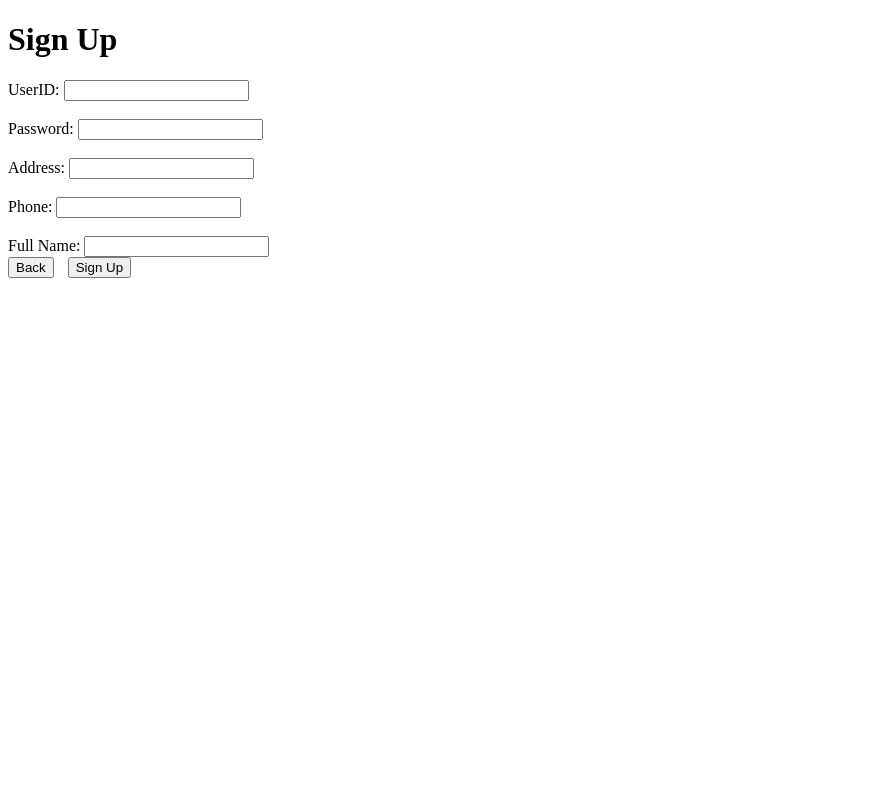
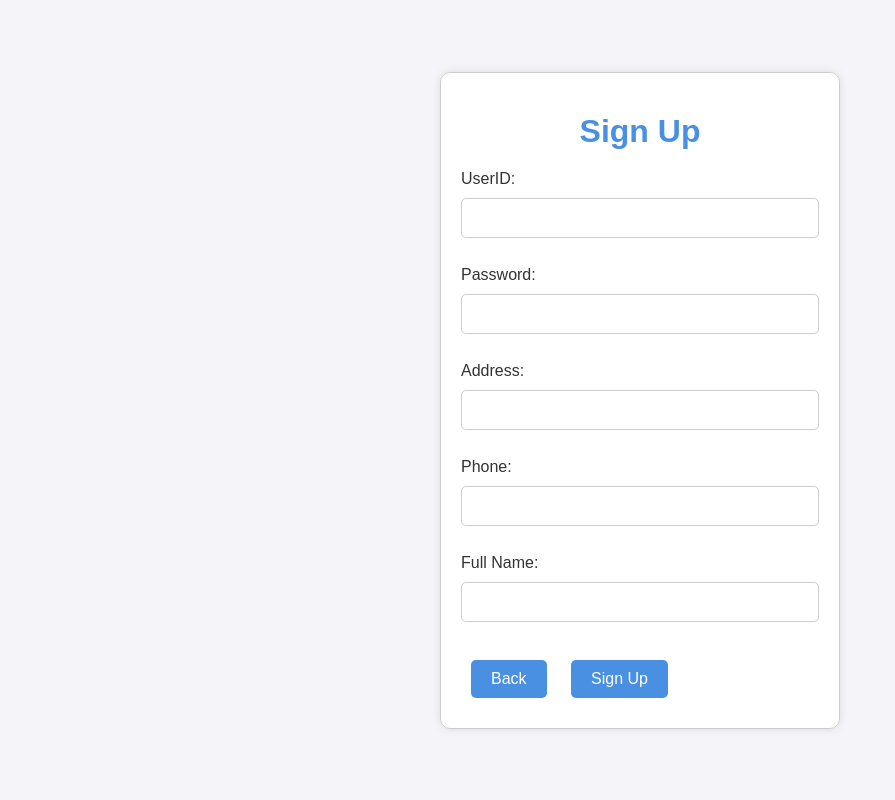
Before and after one commit to cs411-alawini/su24-cs411-team004-oak, a Flask app: page /signup in a window 1280 px wide. Shown: the whole page, without its empty margins (0-895 px from the left). Run offline with Flask 3, Linux system fonts and the light colour scheme.

Commit message:
css the world!

```diff
--- /dev/null
+++ b/Project/static/styles.css
@@ -0,0 +1,137 @@
+/* Reset some default browser styles */
+body, h1, button, input, fieldset, form, legend {
+    margin: 0;
+    padding: 0;
+    font-family: Arial, sans-serif;
+    box-sizing: border-box;
+}
+
+/* Set a clean and modern font and color scheme */
+body {
+    background-color: #f4f4f9;
+    color: #333;
+    display: flex;
+    justify-content: center;
+    align-items: center;
+    min-height: 100vh;
+    flex-direction: column;
+    overflow: auto;
+}
+
+/* Center and style the login form */
+.center {
+    display: flex;
+    justify-content: center;
+    align-items: center;
+    width: 100%;
+}
+
+/* Style the fieldset */
+fieldset {
+    width: 100%;
+    max-width: 400px;
+    padding: 20px;
+    background-color: #fff;
+    border: 1px solid #ccc;
+    border-radius: 10px;
+    box-shadow: 0 0 10px rgba(0, 0, 0, 0.1);
+    text-align: left;
+}
+
+/* Style the legend */
+legend {
+    font-size: 1.5em;
+    color: #4A90E2;
+    margin-bottom: 10px;
+}
+
+/* Style the input fields */
+input[type="text"], input[type="password"] {
+    width: 100%;
+    padding: 10px;
+    margin: 10px 0;
+    border: 1px solid #ccc;
+    border-radius: 5px;
+    font-size: 1em;
+}
+
+.button-space {
+    margin-right: 10px;
+}
+
+/* Style for the table */
+table {
+    width: 80%;
+    margin: 20px auto;
+    border-collapse: collapse;
+    box-shadow: 0 0 10px rgba(0, 0, 0, 0.1);
+}
+
+th, td {
+    padding: 12px;
+    text-align: left;
+    border-bottom: 1px solid #ddd;
+}
+
+th {
+    background-color: #4A90E2;
+    color: white;
+}
+
+tr:hover {
+    background-color: #f1f1f1;
+}
+
+/* Style for the balance fieldset */
+.balance {
+    width: 80%;
+    margin: 20px auto;
+    padding: 20px;
+    background-color: #fff;
+    border: 1px solid #ccc;
+    border-radius: 10px;
+    box-shadow: 0 0 10px rgba(0, 0, 0, 0.1);
+    text-align: left;
+}
+
+.balance h2 {
+    font-size: 1.8em;
+    color: #333;
+    margin-top: 10px;
+}
+
+/* Style for buttons */
+button {
+    background-color: #4A90E2;
+    color: white;
+    border: none;
+    padding: 10px 20px;
+    margin: 10px;
+    border-radius: 5px;
+    cursor: pointer;
+    font-size: 1em;
+    transition: background-color 0.3s;
+}
+
+button:hover {
+    background-color: #357ABD;
+}
+
+/* Style for headings */
+h1 {
+    font-size: 2em;
+    color: #4A90E2;
+    text-align: center;
+    margin: 20px 0;
+}
+
+/* Style for the right-aligned text */
+.right {
+    text-align: right;
+}
+
+/* Style for user actions */
+.user-actions {
+    text-align: center;
+    margin: 20px;
+}
--- a/Project/templates/add_watchlist.html
+++ b/Project/templates/add_watchlist.html
@@ -4,11 +4,7 @@
     <meta charset="UTF-8">
     <meta name="viewport" content="width=device-width, initial-scale=1.0">
     <title>Add to Watchlist</title>
-    <style>
-        .button-space {
-            margin-right: 10px;
-        }
-    </style>
+    <link rel="stylesheet" href="{{ url_for('static', filename='styles.css') }}">
 </head>
 <body>
     <h1> </h1>
--- a/Project/templates/buy_stock.html
+++ b/Project/templates/buy_stock.html
@@ -4,11 +4,7 @@
     <meta charset="UTF-8">
     <meta name="viewport" content="width=device-width, initial-scale=1.0">
     <title>New Portfolio</title>
-    <style>
-        .button-space {
-            margin-right: 10px;
-        }
-    </style>
+    <link rel="stylesheet" href="{{ url_for('static', filename='styles.css') }}">
 </head>
 <body >
     {% if portfolio %}
--- a/Project/templates/create_portfolio.html
+++ b/Project/templates/create_portfolio.html
@@ -4,11 +4,7 @@
     <meta charset="UTF-8">
     <meta name="viewport" content="width=device-width, initial-scale=1.0">
     <title>New Portfolio</title>
-    <style>
-        .button-space {
-            margin-right: 10px;
-        }
-    </style>
+    <link rel="stylesheet" href="{{ url_for('static', filename='styles.css') }}">
 </head>
 <body>
     <h1>Create New Portfolio</h1>
--- a/Project/templates/index.html
+++ b/Project/templates/index.html
@@ -4,11 +4,7 @@
     <meta charset="UTF-8">
     <meta name="viewport" content="width=device-width, initial-scale=1.0">
     <title>Welcome</title>
-    <style>
-        .button-space {
-            margin-right: 10px;
-        }
-    </style>
+    <link rel="stylesheet" href="{{ url_for('static', filename='styles.css') }}">
 </head>
 <body>
     <h1>Welcome to TradingPaper</h1>
--- a/Project/templates/signup.html
+++ b/Project/templates/signup.html
@@ -4,13 +4,11 @@
     <meta charset="UTF-8">
     <meta name="viewport" content="width=device-width, initial-scale=1.0">
     <title>SignUp</title>
-    <style>
-        .button-space {
-            margin-right: 10px;
-        }
-    </style>
+    <link rel="stylesheet" href="{{ url_for('static', filename='styles.css') }}">
 </head>
-<body>
+<body class="center">
+    <div class="center">
+        <fieldset>
             <h1>Sign Up</h1>
             {% if msg %}
                 <p>{{msg}}</p>
@@ -23,15 +21,18 @@
                 <input type="password" id="password" name="password" required><br>
                 <br>
                 <label for="address">Address:</label>
-        <input type="address" id="address" name="address" required><br>
+                <input type="text" id="address" name="address" required><br>
                 <br>
                 <label for="phonenumber">Phone:</label>
-        <input type="phonenumber" id="phonenumber" name="phonenumber" required><br>
+                <input type="text" id="phonenumber" name="phonenumber" required><br>
                 <br>
                 <label for="fullname">Full Name:</label>
-        <input type="fullname" id="fullname" name="fullname" required><br>
+                <input type="text" id="fullname" name="fullname" required><br>
+                <br>
                 <button type="button" onclick="window.location.href='{{ url_for('index') }}'" class="button-space">Back</button>
                 <button type="submit">Sign Up</button>
             </form>
+        </fieldset>
+    </div>
 </body>
 </html>
--- a/Project/templates/transaction.html
+++ b/Project/templates/transaction.html
@@ -4,11 +4,7 @@
     <meta charset="UTF-8">
     <meta name="viewport" content="width=device-width, initial-scale=1.0">
     <title>Dashboard</title>
-    <style>
-        .button-space {
-            margin-right: 10px;
-        }
-    </style>
+    <link rel="stylesheet" href="{{ url_for('static', filename='styles.css') }}">
 </head>
 <body>
     {% if portfolio %}
```
Also changed, not shown: Project/templates/dash.html (+7 -15 lines), Project/templates/login.html (+3 -12 lines), Project/templates/portfolio.html (+2 -15 lines). Lines whose indentation alone changed are shown as unchanged.
